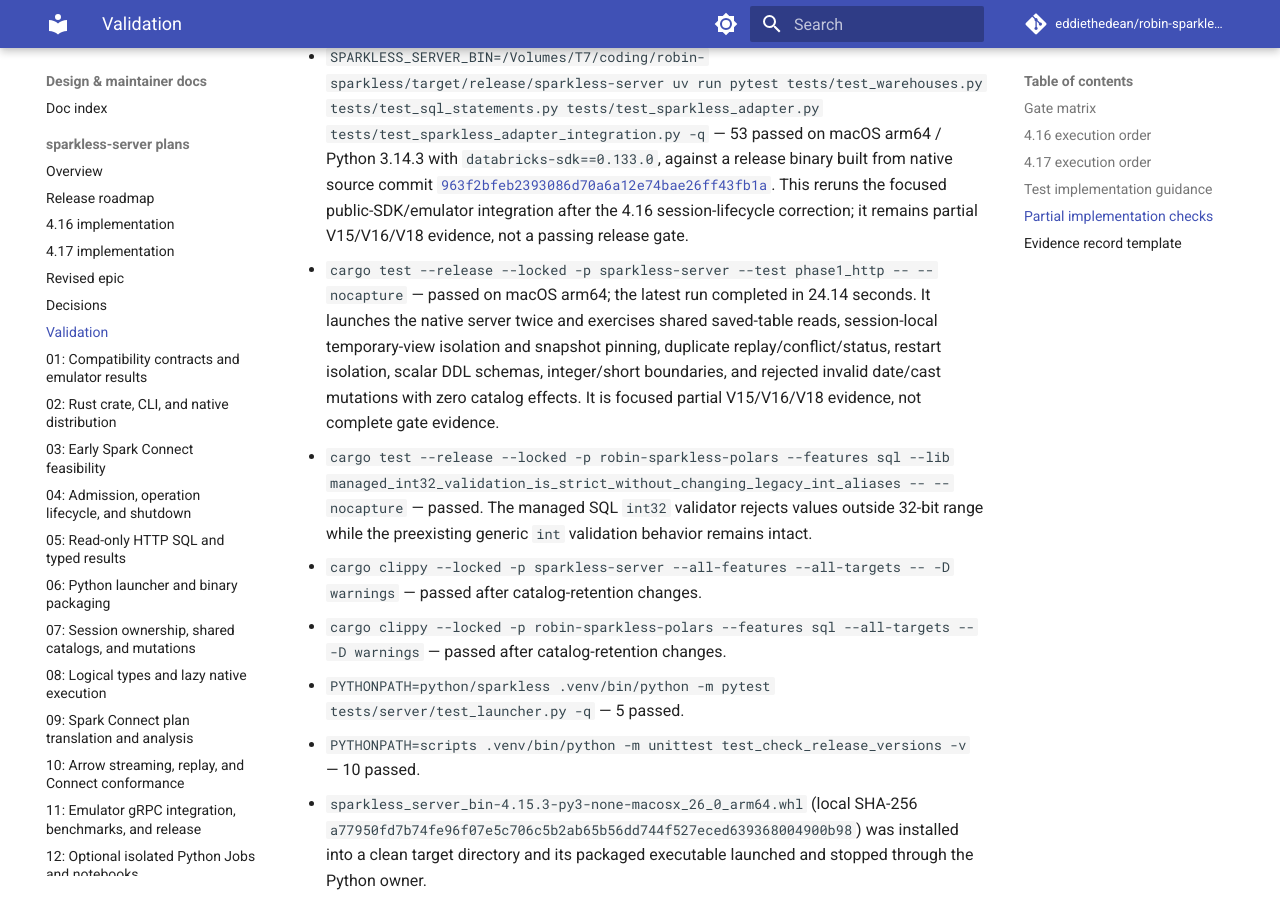
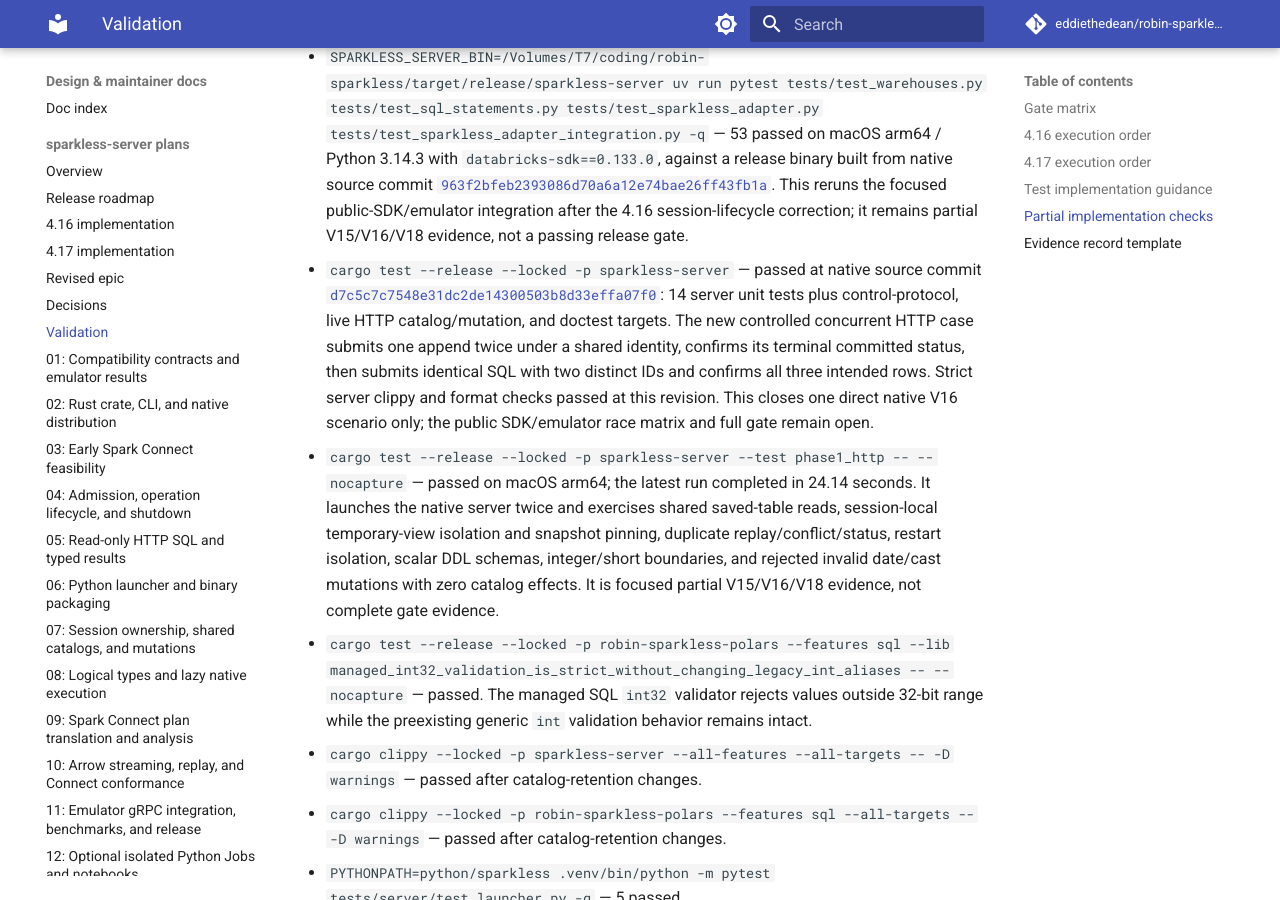
Before and after one commit to eddiethedean/robin-sparkless, an MkDocs documentation site: the page built from docs/plans/sparkless-server/VALIDATION.md, in a window 1280 px wide and 900 px high, scrolled down 8163 px. Built offline with MkDocs 1.6.1 and Material for MkDocs 9.7.7, drawn with Linux system fonts in a browser that asks for light colours; comment, search, counter and statistics services are not loaded.

Commit message:
docs: record concurrent mutation validation

```diff
--- a/docs/plans/sparkless-server/VALIDATION.md
+++ b/docs/plans/sparkless-server/VALIDATION.md
@@ -89,6 +89,7 @@
 - `cargo test --release --locked -p sparkless-server mutation_retention_capacity_rejects_before_catalog_effects -- --nocapture` — passed. Undersized retention configuration is rejected; with one record retained, a second mutation gets HTTP 429 before creating its database, while status for the first committed operation remains available. This is a focused partial V16 boundary witness, not complete gate evidence.
 - `cargo test --release --locked -p sparkless-server -p robin-sparkless-polars --features sql` — passed on macOS arm64 at native source commit [`963f2bfeb2393086d70a6a12e74bae26ff43fb1a`](https://github.com/eddiethedean/robin-sparkless/commit/963f2bfeb2393086d70a6a12e74bae26ff43fb1a): 323 Polars unit tests, the server unit/integration tests, and 7 doctests. A focused release rerun of `cargo test --release --locked -p sparkless-server --lib` passed all 13 server unit tests, including ordinary idle expiry, active-lease protection, reserved `sql-warehouse` exemption, saved-catalog survival, zero-TTL rejection, close deferral, and safe session-ID reuse. Strict server and Polars clippy passed on the same source.
 - `SPARKLESS_SERVER_BIN=/Volumes/T7/coding/robin-sparkless/target/release/sparkless-server uv run pytest tests/test_warehouses.py tests/test_sql_statements.py tests/test_sparkless_adapter.py tests/test_sparkless_adapter_integration.py -q` — 53 passed on macOS arm64 / Python 3.14.3 with `databricks-sdk==0.133.0`, against a release binary built from native source commit [`963f2bfeb2393086d70a6a12e74bae26ff43fb1a`](https://github.com/eddiethedean/robin-sparkless/commit/963f2bfeb2393086d70a6a12e74bae26ff43fb1a). This reruns the focused public-SDK/emulator integration after the 4.16 session-lifecycle correction; it remains partial V15/V16/V18 evidence, not a passing release gate.
+- `cargo test --release --locked -p sparkless-server` — passed at native source commit [`d7c5c7c7548e31dc2de14300503b8d33effa07f0`](https://github.com/eddiethedean/robin-sparkless/commit/d7c5c7c7548e31dc2de14300503b8d33effa07f0): 14 server unit tests plus control-protocol, live HTTP catalog/mutation, and doctest targets. The new controlled concurrent HTTP case submits one append twice under a shared identity, confirms its terminal committed status, then submits identical SQL with two distinct IDs and confirms all three intended rows. Strict server clippy and format checks passed at this revision. This closes one direct native V16 scenario only; the public SDK/emulator race matrix and full gate remain open.
 - `cargo test --release --locked -p sparkless-server --test phase1_http -- --nocapture` — passed on macOS arm64; the latest run completed in 24.14 seconds. It launches the native server twice and exercises shared saved-table reads, session-local temporary-view isolation and snapshot pinning, duplicate replay/conflict/status, restart isolation, scalar DDL schemas, integer/short boundaries, and rejected invalid date/cast mutations with zero catalog effects. It is focused partial V15/V16/V18 evidence, not complete gate evidence.
 - `cargo test --release --locked -p robin-sparkless-polars --features sql --lib managed_int32_validation_is_strict_without_changing_legacy_int_aliases -- --nocapture` — passed. The managed SQL `int32` validator rejects values outside 32-bit range while the preexisting generic `int` validation behavior remains intact.
 - `cargo clippy --locked -p sparkless-server --all-features --all-targets -- -D warnings` — passed after catalog-retention changes.
```
